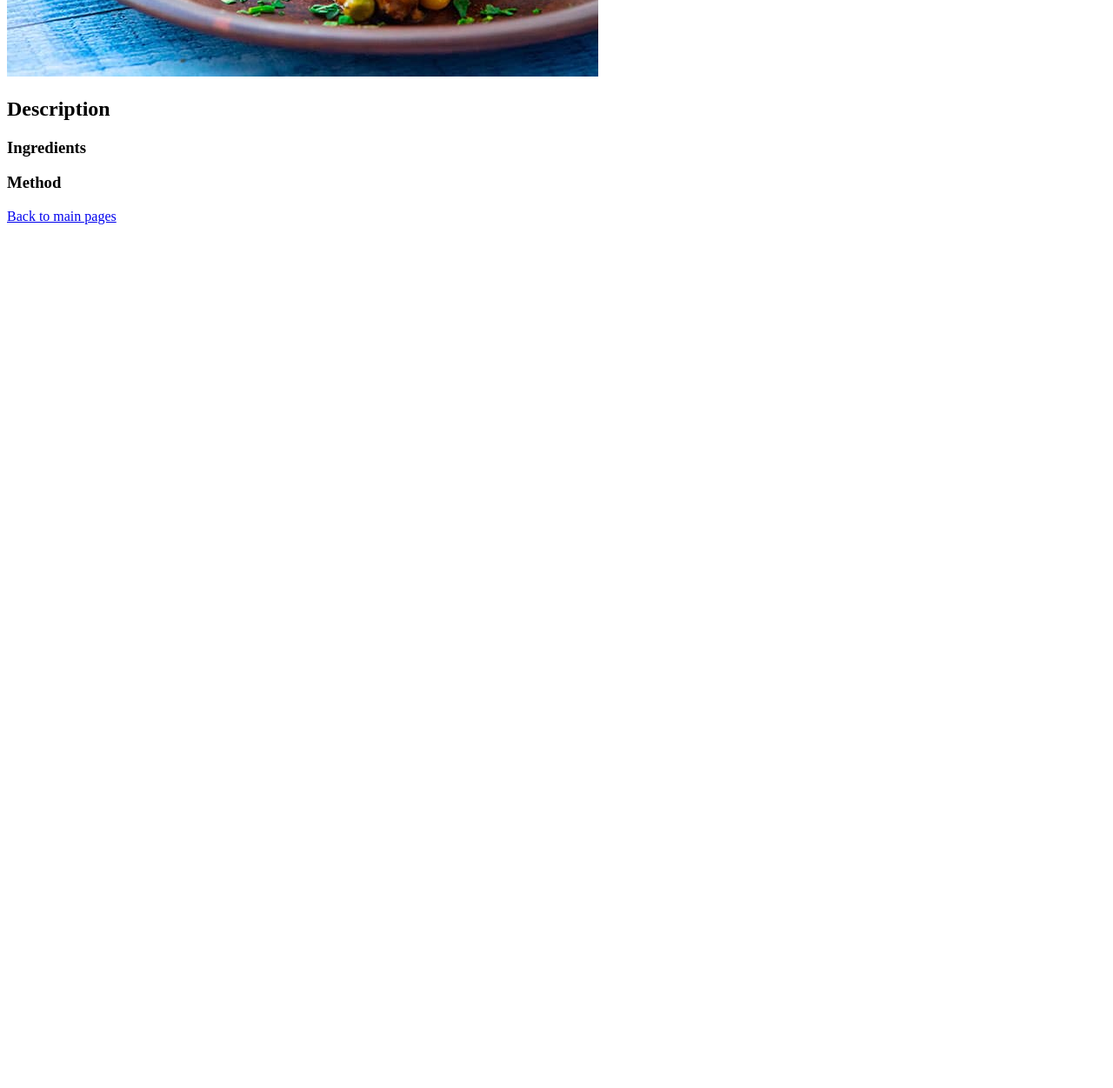
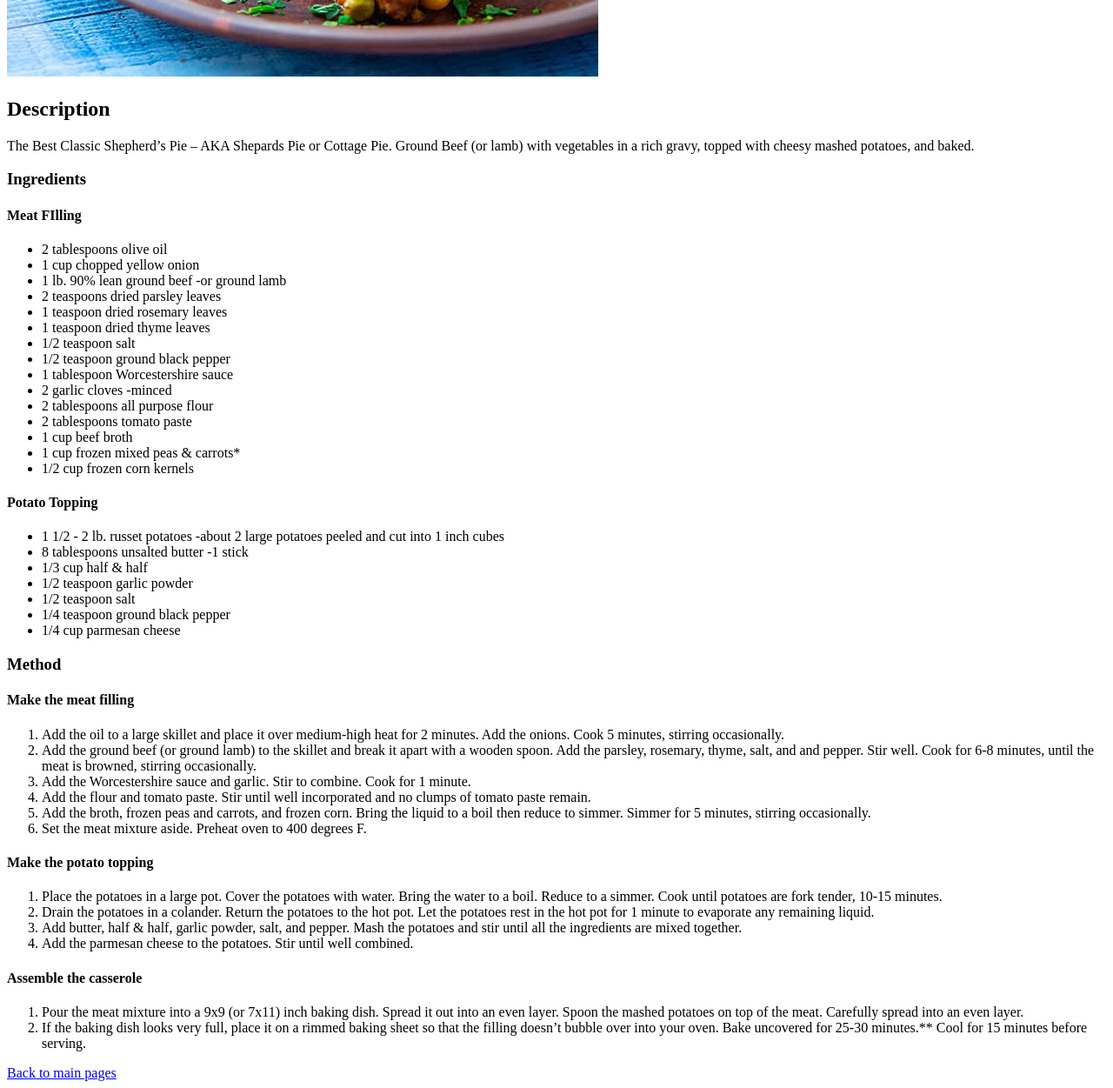
Before and after one commit to bensbread120/odin-recipes, a plain HTML site: page recipes/shepherds-pie.html in a window 1280 px wide. Shown: the part 500-1751 px from the top of the page at 87% size. Before the commit the page ends 800 px from the top, so only its background shows below. Drawn offline with Linux system fonts and the light colour scheme.

Commit message:
added content to shepherds-pie.html
Added all lists, headings and sub-headings for shepherds pie recipe page

```diff
--- a/recipes/shepherds-pie.html
+++ b/recipes/shepherds-pie.html
@@ -8,14 +8,58 @@
     <h1>Shepherds Pie</h1>
     <img src="../images/The-Best-Classic-Shepherds-Pie-2.jpg" alt="">
     <h2>Description</h2>
-    <p></p>
+    <p>The Best Classic Shepherd’s Pie – AKA Shepards Pie or Cottage Pie.
+      Ground Beef (or lamb) with vegetables in a rich gravy, topped with cheesy mashed potatoes, and baked.</p>
     <h3>Ingredients</h3>
+    <h4>Meat FIlling</h4>
     <ul>
-
+      <li>2 tablespoons olive oil</li>
+      <li>1 cup chopped yellow onion</li>
+      <li>1 lb. 90% lean ground beef -or ground lamb</li>
+      <li>2 teaspoons dried parsley leaves</li>
+      <li>1 teaspoon dried rosemary leaves</li>
+      <li>1 teaspoon dried thyme leaves</li>
+      <li>1/2 teaspoon salt</li>
+      <li>1/2 teaspoon ground black pepper</li>
+      <li>1 tablespoon Worcestershire sauce</li>
+      <li>2 garlic cloves -minced</li>
+      <li>2 tablespoons all purpose flour</li>
+      <li>2 tablespoons tomato paste</li>
+      <li>1 cup beef broth</li>
+      <li>1 cup frozen mixed peas & carrots*</li>
+      <li>1/2 cup frozen corn kernels</li>
+    </ul>
+    <h4>Potato Topping</h4>
+    <ul>
+      <li>1 1/2 - 2 lb. russet potatoes -about 2 large potatoes peeled and cut into 1 inch cubes</li>
+      <li>8 tablespoons unsalted butter -1 stick</li>
+      <li>1/3 cup half & half</li>
+      <li>1/2 teaspoon garlic powder</li>
+      <li>1/2 teaspoon salt</li>
+      <li>1/4 teaspoon ground black pepper</li>
+      <li>1/4 cup parmesan cheese</li>
     </ul>
     <h3>Method</h3>
+    <h4>Make the meat filling</h4>
     <ol>
-
+      <li>Add the oil to a large skillet and place it over medium-high heat for 2 minutes. Add the onions. Cook 5 minutes, stirring occasionally.</li>
+      <li>Add the ground beef (or ground lamb) to the skillet and break it apart with a wooden spoon. Add the parsley, rosemary, thyme, salt, and and pepper. Stir well. Cook for 6-8 minutes, until the meat is browned, stirring occasionally.</li>
+      <li>Add the Worcestershire sauce and garlic. Stir to combine. Cook for 1 minute.</li>
+      <li>Add the flour and tomato paste. Stir until well incorporated and no clumps of tomato paste remain.</li>
+      <li>Add the broth, frozen peas and carrots, and frozen corn. Bring the liquid to a boil then reduce to simmer. Simmer for 5 minutes, stirring occasionally.</li>
+      <li>Set the meat mixture aside. Preheat oven to 400 degrees F.</li>
+    </ol>
+    <h4>Make the potato topping</h4>
+    <ol>
+      <li>Place the potatoes in a large pot. Cover the potatoes with water. Bring the water to a boil. Reduce to a simmer. Cook until potatoes are fork tender, 10-15 minutes.</li>
+      <li>Drain the potatoes in a colander. Return the potatoes to the hot pot. Let the potatoes rest in the hot pot for 1 minute to evaporate any remaining liquid.</li>
+      <li>Add butter, half & half, garlic powder, salt, and pepper. Mash the potatoes and stir until all the ingredients are mixed together.</li>
+      <li>Add the parmesan cheese to the potatoes. Stir until well combined.</li>
+    </ol>
+    <h4>Assemble the casserole</h4>
+    <ol>
+      <li>Pour the meat mixture into a 9x9 (or 7x11) inch baking dish. Spread it out into an even layer. Spoon the mashed potatoes on top of the meat. Carefully spread into an even layer.</li>
+      <li>If the baking dish looks very full, place it on a rimmed baking sheet so that the filling doesn’t bubble over into your oven. Bake uncovered for 25-30 minutes.** Cool for 15 minutes before serving.</li>
     </ol>
     <a href="../index.html">Back to main pages</a>
   </body>
```
